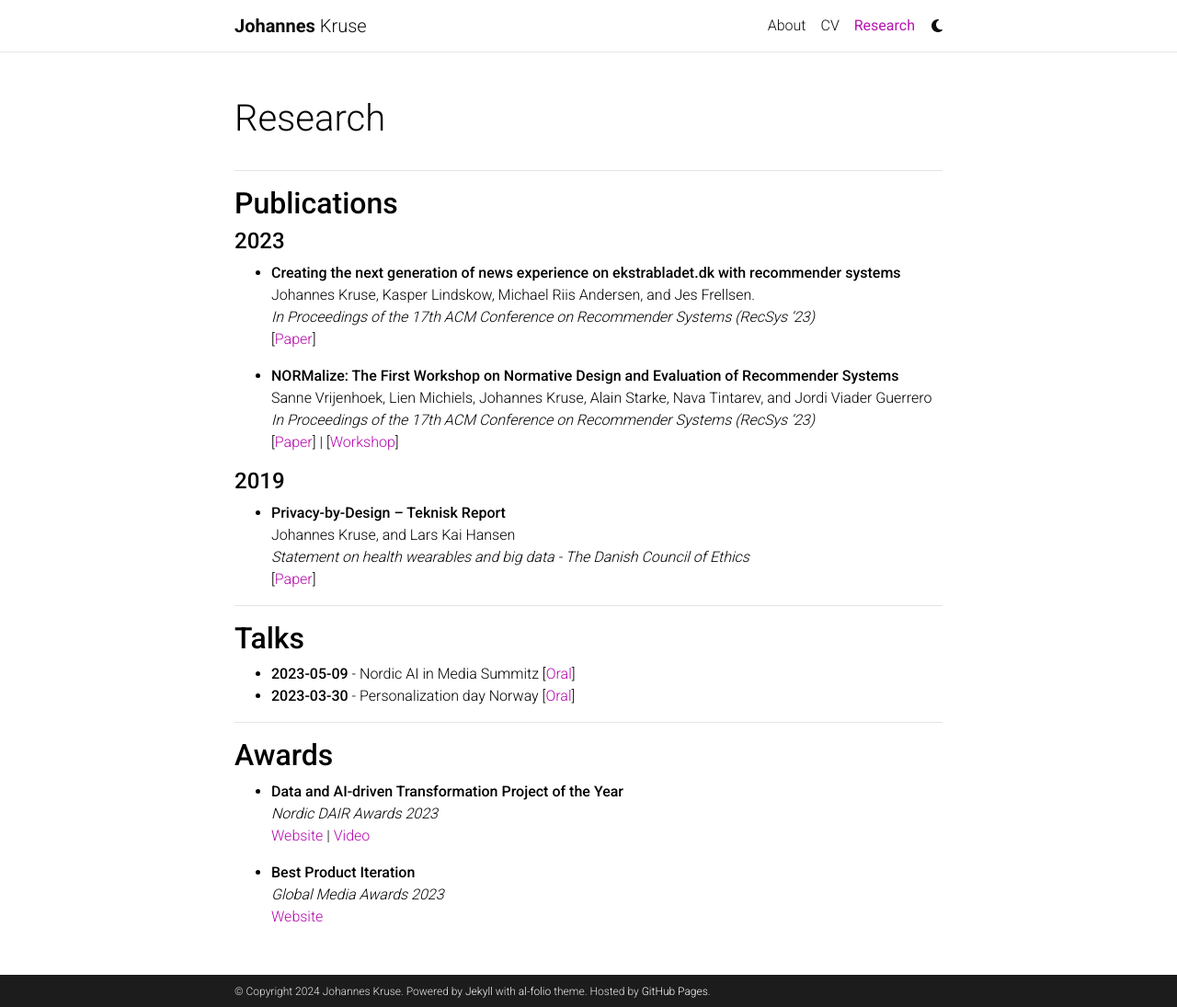
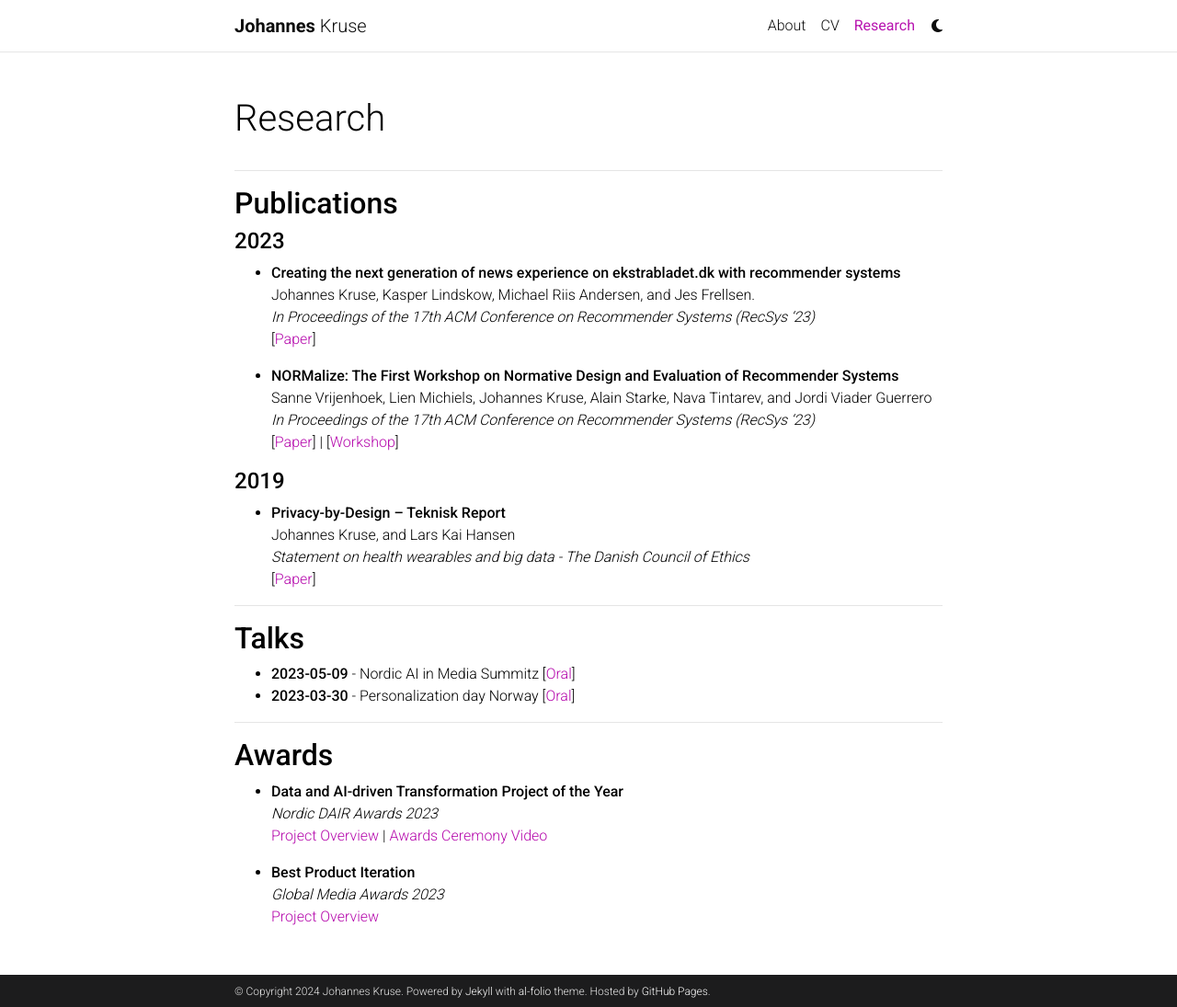
Before and after one commit to johanneskruse/johanneskruse.github.io, a Jekyll site: the page built from _pages/2_publications.md, in a window 1280 px wide and 1095 px high. Shown: the whole window at 92% size. Built offline with Jekyll 4.4.1, drawn with Linux system fonts in a browser that asks for light colours; comment, search, counter and statistics services are not loaded; a style sheet for code colours, icons or effects is not loaded.

```diff
--- a/_pages/2_publications.md
+++ b/_pages/2_publications.md
@@ -42,8 +42,8 @@
 ## **Awards**
 - **Data and AI-driven Transformation Project of the Year** \
   *Nordic DAIR Awards 2023* \
-  [Website](https://dairawards.com/winners-2023/#organisation-category-winners) | [Video](https://www.youtube.com/watch?v=zNUN3ZubxOs&t=104s)
+  [Project Overview](https://dairawards.com/winners-2023/#organisation-category-winners) | [Awards Ceremony Video](https://www.youtube.com/watch?v=zNUN3ZubxOs&t=104s)
 
 - **Best Product Iteration** \
   *Global Media Awards 2023* \
-  [Website](https://www.inma.org/best-practice/Best-Product-Iteration/2023-180/The-Platform-Intelligence-in-News-project-PIN)
+  [Project Overview](https://www.inma.org/best-practice/Best-Product-Iteration/2023-180/The-Platform-Intelligence-in-News-project-PIN)
```
